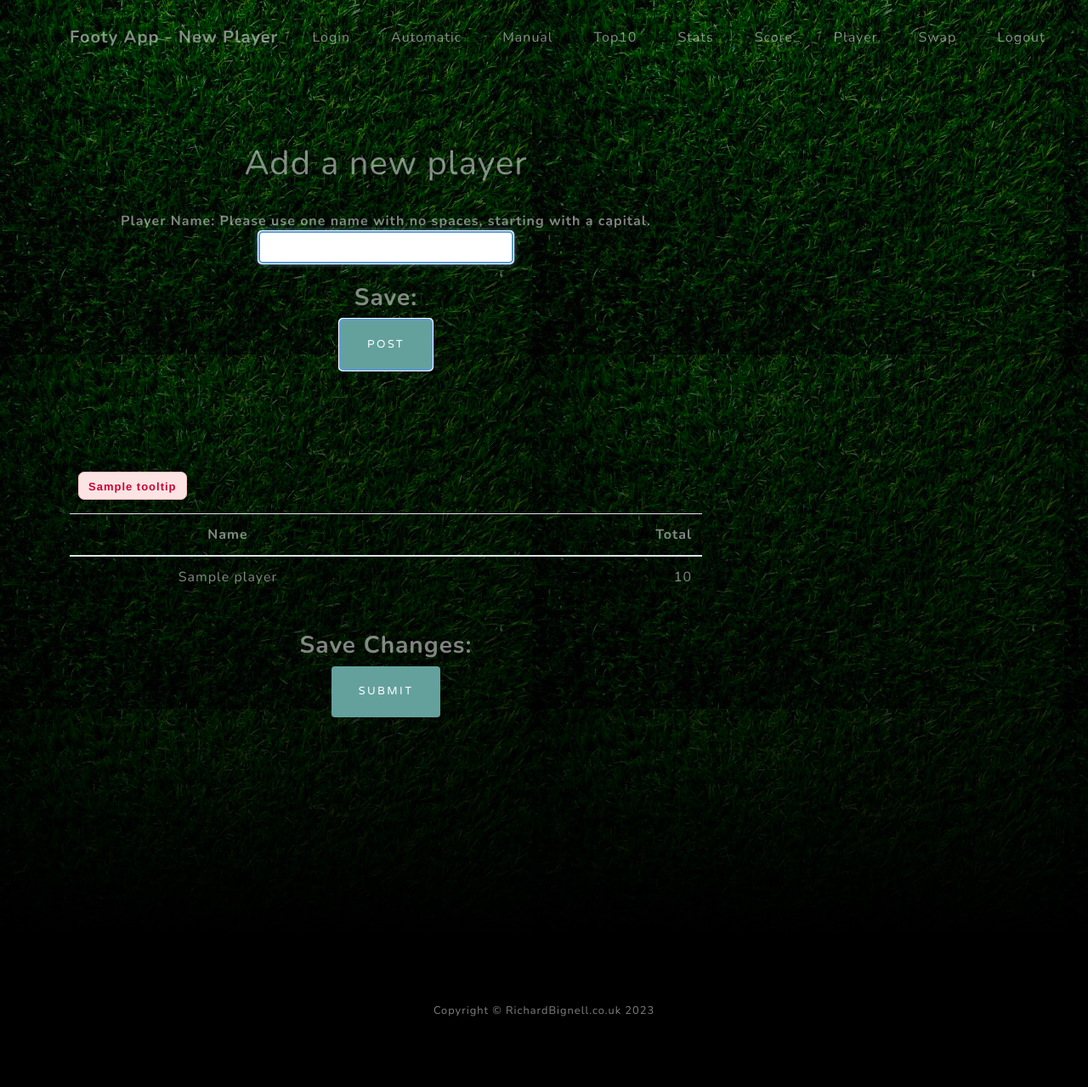
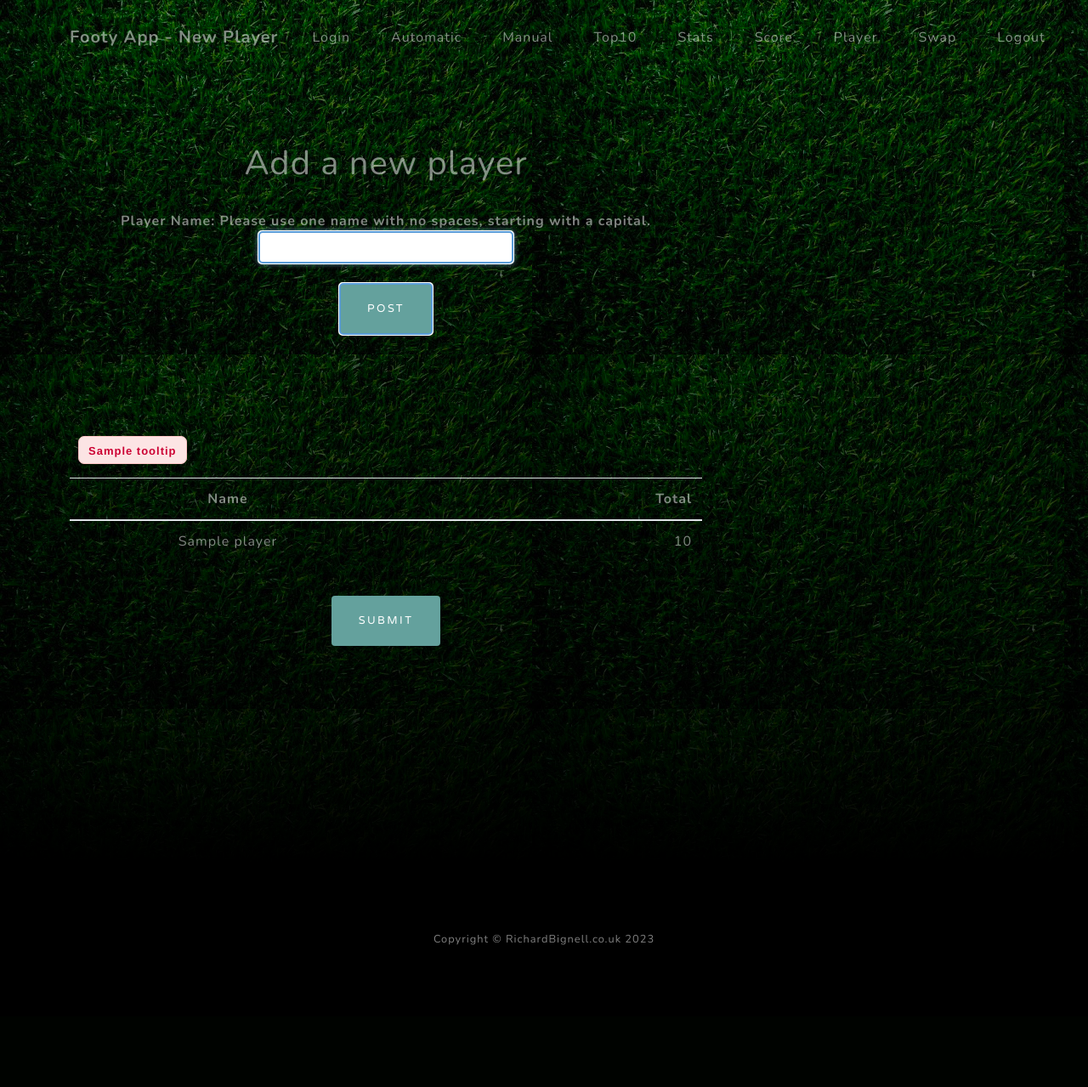
Before and after one commit to bignellrp/footyapp-web, a Flask app: template templates/player.html in a window 1280 px wide. Shown: the whole page at 85% size. After the commit the page ends 1112 px from the top, so only its background shows below. Run offline with Flask 3, Linux system fonts and the light colour scheme; the template is opened without the code that fills it: most values are stand-ins (such as "Sample title", 1, 10 or a date in 2020); parts of the project's set-up code (start-up, migrations or seed data) failed here and were passed over; some libraries are stand-ins or nearby versions.

Commit message:
Changed player html

```diff
--- a/templates/player.html
+++ b/templates/player.html
@@ -56,7 +56,6 @@
                                 <b>Please use one name with no spaces, starting with a capital.</b>
                                 <input class="form-control" type="text" id="player_input" name="player_input">
                                 <br>
-                                <h3><b>Save:</b></h3>
                                 <input class="btn btn-primary js-scroll-trigger" type="submit" name="submit_button" value="Post">
                                 <br><br><br>
                                 {% if error %}
@@ -78,7 +77,6 @@
                                     </tbody>
                                 </table>
                                 <br>
-                                <h3><b>Save Changes:</b></h3>
                                 <button class="btn btn-primary js-scroll-trigger" id="submit-button">Submit</button>
                                 <br>
                                 </p>
```
